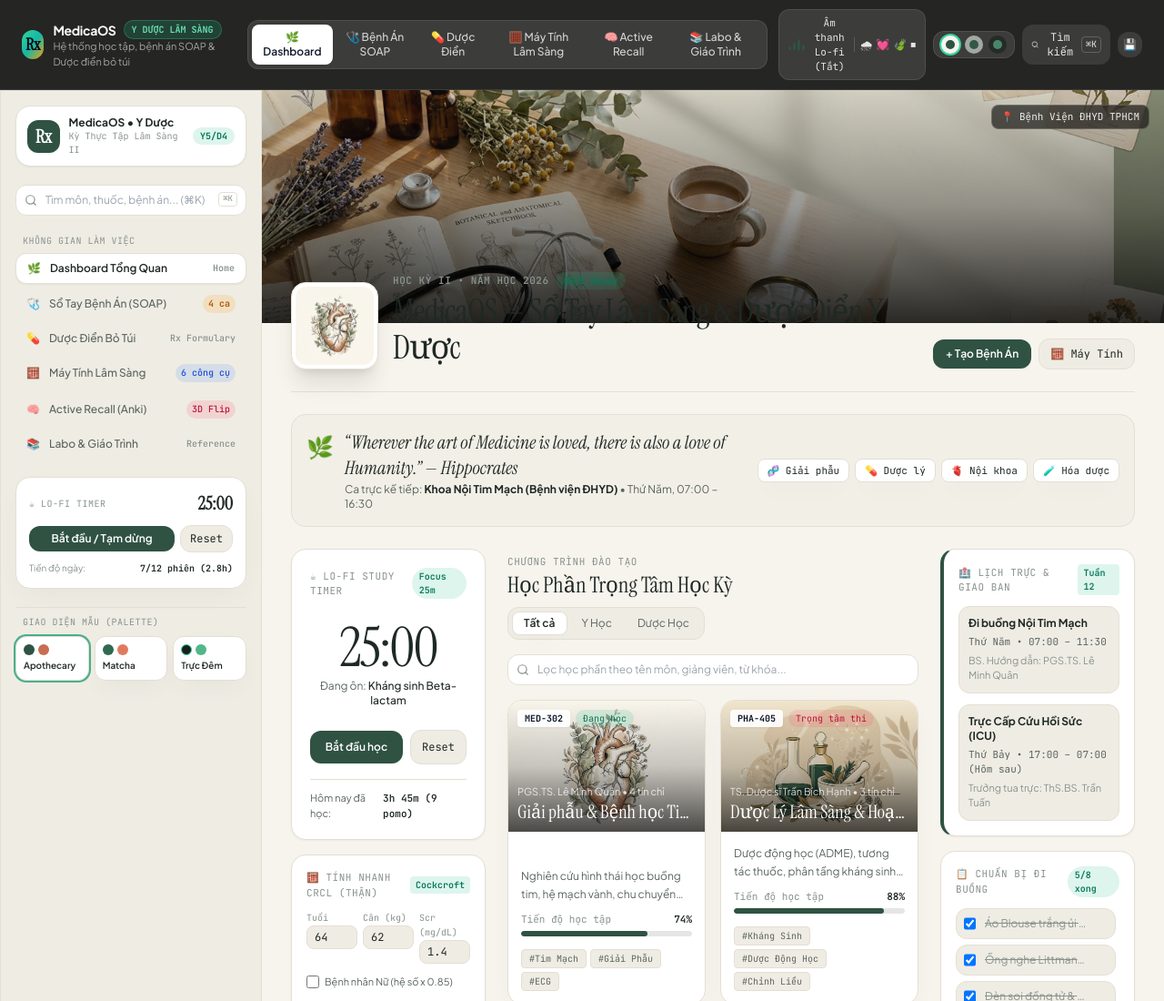
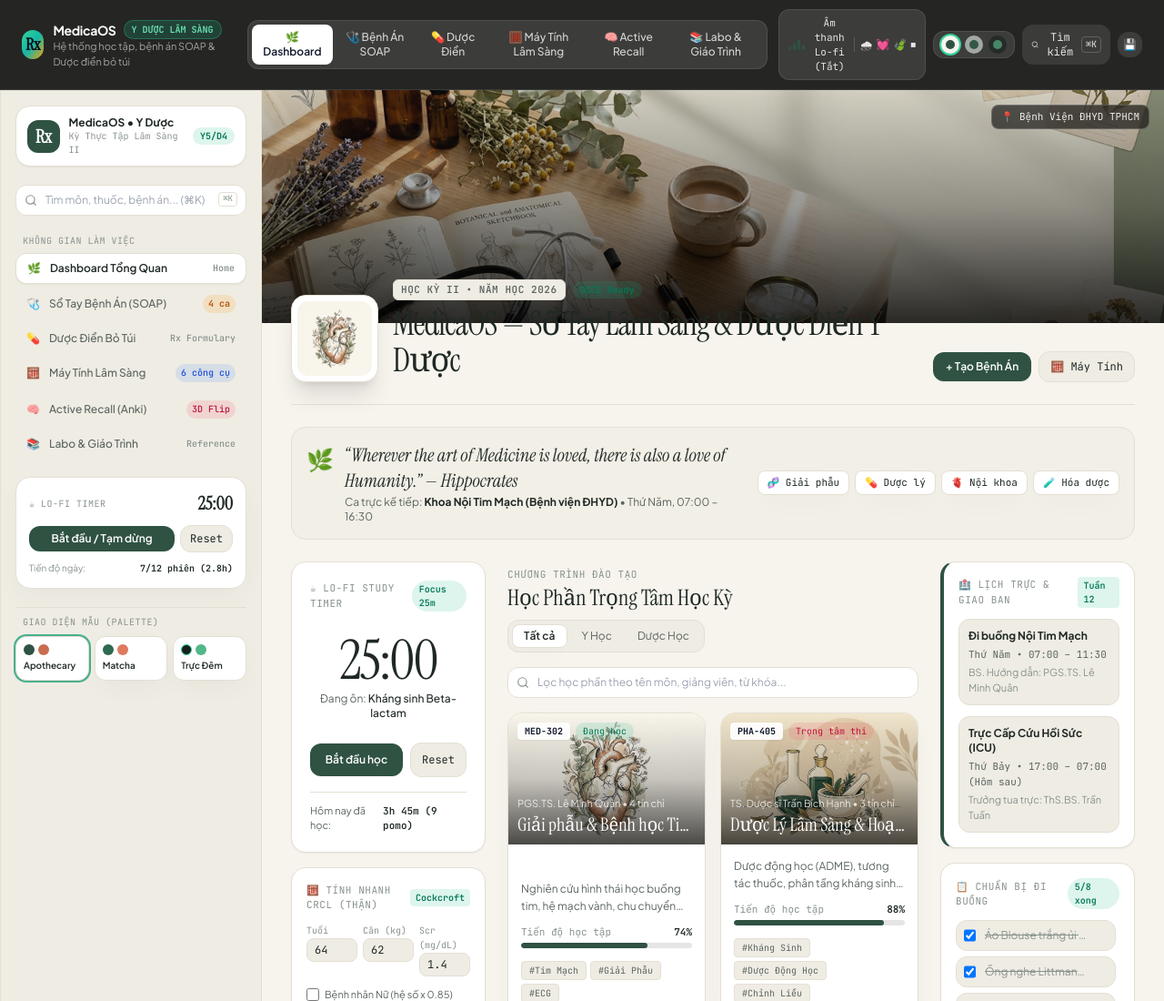
Before and after one commit to ngphatdat1311/medicaos, a plain HTML site: page index.html in a window 1280 px wide. Shown: the top 1100 px of the page at 91% size. Drawn offline with nearby package versions, Linux system fonts and the light colour scheme.

Commit message:
style: Cải thiện badge header, đồng bộ view Dược điển và hỗ trợ URL hash navigation

```diff
--- a/index.html
+++ b/index.html
@@ -293,16 +293,21 @@
 
         <!-- NOTION HEADER INFO & FLOATING AVATAR -->
         <div class="max-w-6xl mx-auto px-4 sm:px-8">
-          <div class="relative -mt-12 sm:-mt-14 flex flex-col sm:flex-row sm:items-end justify-between gap-4 pb-6 border-b border-theme">
+          <div class="relative -mt-10 sm:-mt-12 pb-6 border-b border-theme space-y-3">
+            <div class="flex flex-col sm:flex-row sm:items-end justify-between gap-4">
               <!-- Floating Icon + Title -->
               <div class="flex flex-col sm:flex-row sm:items-end gap-3 sm:gap-4">
-              <div class="w-20 h-20 sm:w-24 sm:h-24 rounded-2xl notion-surface p-1 shadow-xl shrink-0 overflow-hidden bg-white">
+                <div class="w-20 h-20 sm:w-24 sm:h-24 rounded-2xl notion-surface p-1.5 shadow-xl shrink-0 overflow-hidden bg-white">
                   <img src="assets/images/avatar_rx.png" alt="Aesthetic Botanical Rx" class="w-full h-full object-cover rounded-xl" />
                 </div>
-              <div class="min-w-0 pt-2 sm:pt-0 sm:pb-1">
-                <div class="flex items-center gap-2 flex-wrap mb-1">
-                  <span class="text-[11px] font-mono-code uppercase text-mute tracking-wider font-semibold">Học Kỳ II • Năm Học 2026</span>
-                  <span class="text-[10px] font-mono-code px-2 py-0.5 rounded-full badge-emerald font-semibold">OSCE Ready</span>
+                <div class="min-w-0 pb-1">
+                  <div class="flex items-center gap-2 flex-wrap mb-1.5">
+                    <span class="text-[11px] font-mono-code uppercase px-2 py-0.5 rounded-md notion-subtle text-sub tracking-wider font-semibold">
+                      Học Kỳ II • Năm Học 2026
+                    </span>
+                    <span class="text-[10px] font-mono-code px-2 py-0.5 rounded-full badge-emerald font-semibold">
+                      OSCE Ready
+                    </span>
                   </div>
                   <h1 class="font-editorial text-2xl sm:text-4xl tracking-tight text-main leading-none">
                     MedicaOS — Sổ Tay Lâm Sàng & Dược Điển Y Dược
@@ -318,6 +323,7 @@
                 <button onclick="switchView('calculators')" class="px-3 py-2 rounded-xl text-xs font-mono-code notion-subtle text-main hover:opacity-80 transition flex items-center gap-1.5">
                   <span>🧮 Máy Tính</span>
                 </button>
+              </div>
             </div>
           </div>
 
```
Lines whose indentation alone changed are shown as unchanged.
